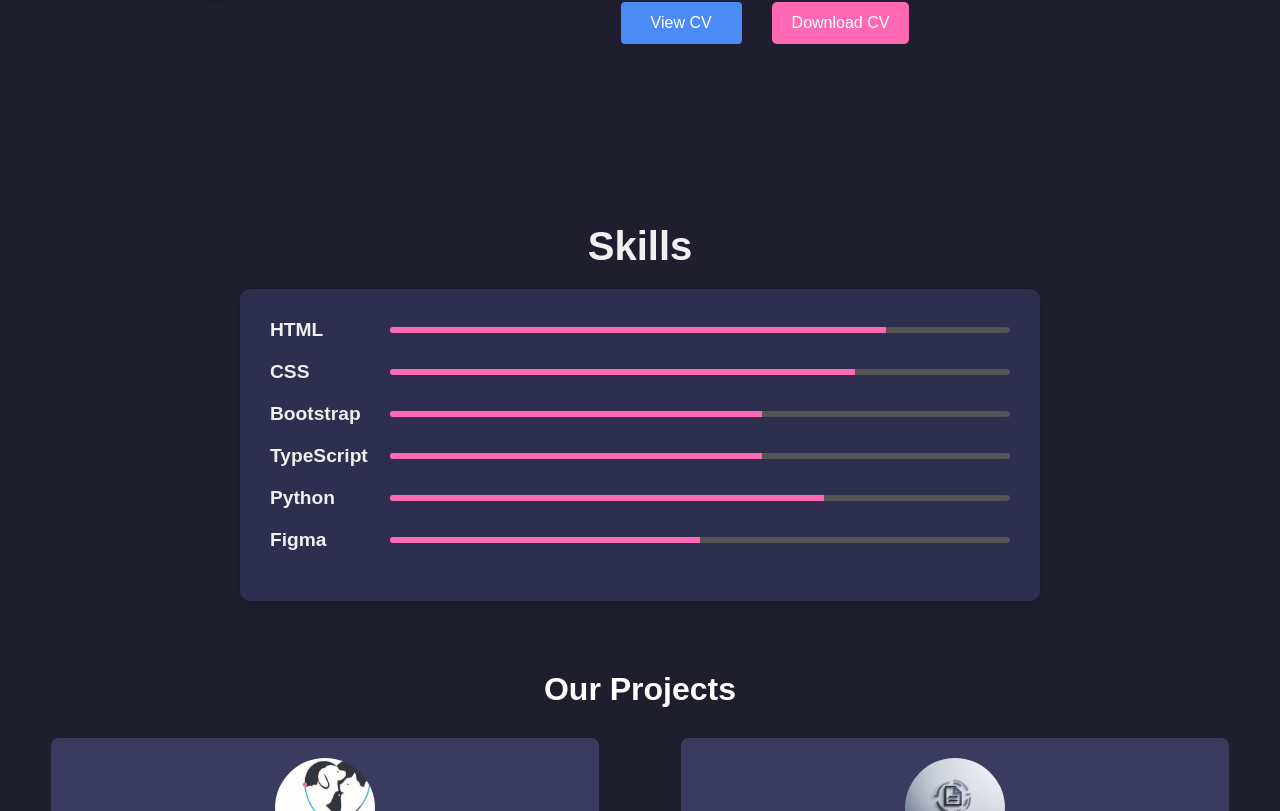
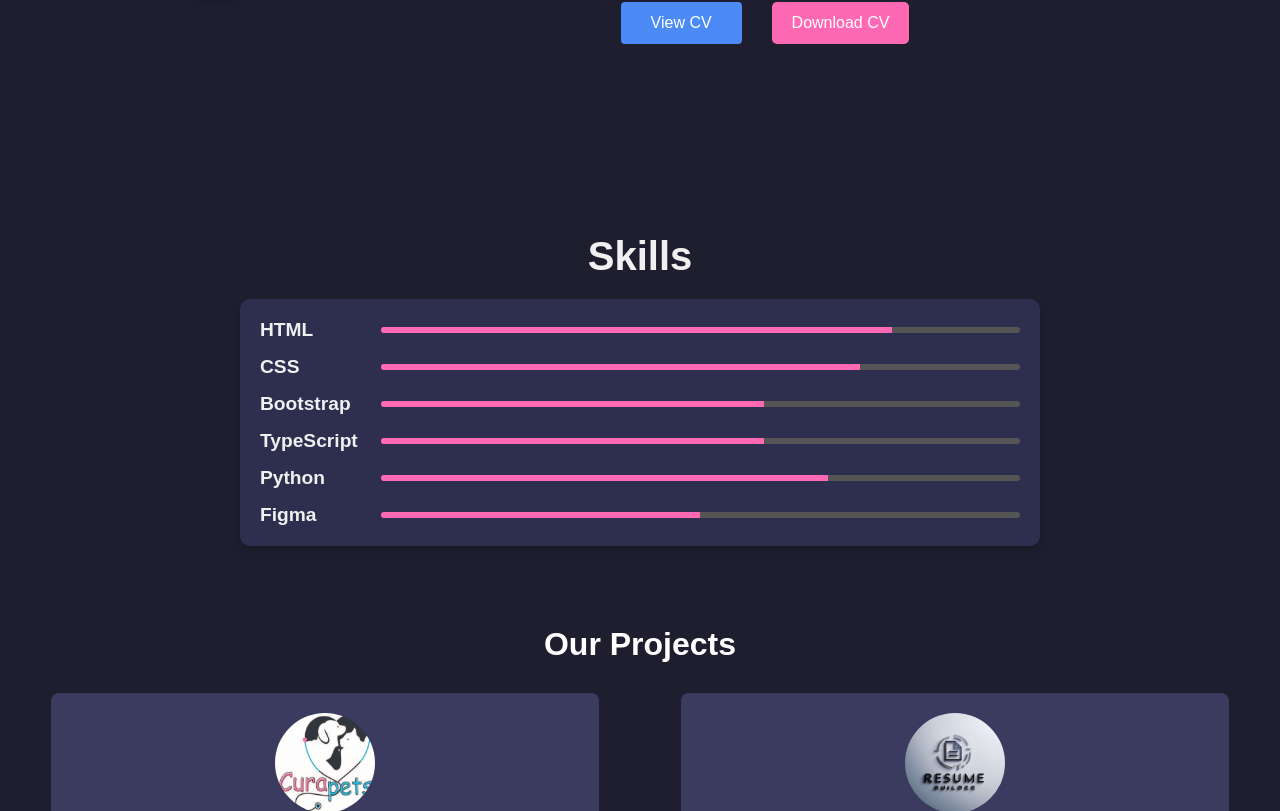
Before and after one commit to Bisal-Shafiq/my-portfolio, a Next.js app: page / in a window 1280 px wide. Shown: the part 486-1297 px from the top of the page. Built offline with nearby package versions, Linux system fonts and the light colour scheme.

Commit message:
Update globals.css

```diff
--- a/app/globals.css
+++ b/app/globals.css
@@ -317,7 +317,7 @@ button:hover {
 
 /* Skills Section Styles */
 .skills {
-  padding: 10px 10px;
+  padding: 20px;
   background-color: #1e1e2f; /* Dark background for the section */
   text-align: center; /* Center-align the skills heading */
 }
@@ -328,17 +328,22 @@ button:hover {
   width: 100%;
   margin: 0 auto; /* Center the content */
   background-color: #2e2e4e; /* Light background color for the wrapper */
-  padding: 30px;
+  padding: 20px;
   border-radius: 10px; /* Rounded corners for the wrapper */
   box-shadow: 0 4px 10px rgba(0, 0, 0, 0.2); /* Light shadow for the wrapper */
+  display: flex;
+  flex-direction: column;
+  gap: 15px;
 }
 
 /* Skill Item */
 .skill {
   display: flex;
-  justify-content: space-between; /* Place the skill name and bar at the edges */
-  align-items: center;
-  margin-bottom: 20px;
+  align-items: center; /* Align items in a row */
+  justify-content: space-between; /* Space between the name, bar, and logo */
+  position: relative; /* To position the logo properly */
+  gap: 20px; /* Space between name, bar, and logo */
+  flex-wrap: nowrap; /* Prevent wrapping of items */
 }
 
 /* Skill Name */
@@ -346,7 +351,7 @@ button:hover {
   font-size: 1.2rem;
   font-weight: bold;
   color: #f0f0f0; /* Light text color */
-  width: 120px; /* Ensure alignment of skill names */
+  width: 120px; /* Ensures proper alignment of skill names */
   text-align: left;
 }
 
@@ -354,10 +359,10 @@ button:hover {
 .bar {
   background-color: #555; /* Darker bar background */
   height: 6px; /* Reduced bar height */
-  width: 100%;
+  width: 100%; /* Takes the available space between name and logo */
   border-radius: 5px;
   overflow: hidden;
-  margin-left: 20px; /* Space between skill name and bar */
+  position: relative; /* Needed for positioning of the level inside the bar */
 }
 
 /* Progress Level */
@@ -367,6 +372,15 @@ button:hover {
   transition: width 0.3s ease;
 }
 
+/* Skill Logo */
+.skillLogo {
+  height: 40px; /* Increased size of the logo */
+  width: auto; /* Maintain aspect ratio */
+  margin-left: 10px; /* Space between the progress bar and logo */
+  flex-shrink: 0; /* Prevent logo from shrinking */
+  align-self: center; /* Align the logo vertically with the bar */
+}
+
 /* Responsive Adjustments */
 @media (max-width: 768px) {
   .skillName {
@@ -374,7 +388,10 @@ button:hover {
     width: 100px; /* Adjust width for smaller screens */
   }
   .bar {
-    height: 5px; /* Reduce height for smaller screens */
+    height: 5px; /* Further reduce bar height */
+  }
+  .skillLogo {
+    height: 35px; /* Slightly reduce size of logo */
   }
 }
 
@@ -384,9 +401,13 @@ button:hover {
     width: 80px; /* Further adjust width on mobile */
   }
   .bar {
-    height: 4px; /* Further reduce bar height on mobile */
+    height: 4px; /* Further reduce bar height */
+  }
+  .skillLogo {
+    height: 30px; /* Further reduce logo size */
   }
 }
+
 
 
 
```
